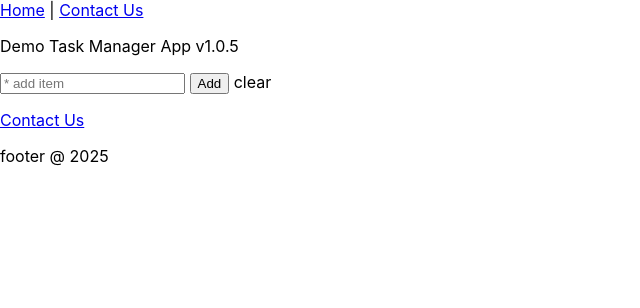
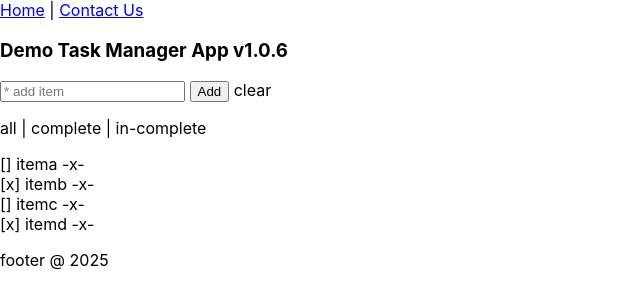
Before and after one commit to dgilbert-quickstart/taskmgr-app-v01, a React (Create React App) app in the folder taskmgr-app-v01/: page /#/ in a window 1280 px wide. Shown: the top 308 px of the page, without its empty margins (0-640 px from the left). Built offline with nearby package versions, Linux system fonts and the light colour scheme.

Commit message:
update react taskmgr app v01

```diff
--- a/taskmgr-app-v01/src/components/ContactUs.js
+++ b/taskmgr-app-v01/src/components/ContactUs.js
@@ -1,18 +1,24 @@
 function ContactUs() {
+
     return (
       <>
-        <p>Contact Us</p>
+      <div>
+          <h2>Contact Us</h2>
           <form>
               <div>
-                <span>first name: </span> <input type="text" maxLength={25} placeholder="* first name"/>
+                  <span>* first name: </span> <input type="text" maxLength={25} placeholder="* first name"/>
                   <br/>
                   <span>last name: </span> <input type="text" maxLength={25} placeholder="last name"/>
                   <br/>
-                <span>email: </span> <input type="text" maxLength={100} placeholder="* email"/>
+                  <span>* email: </span> <input type="text" maxLength={100} placeholder="* email"/>
+                  <br/>
+                  <span>* comment: </span>
+                  <br/><textarea rows={5} cols={30} maxLength={100} placeholder="* comment"></textarea>
                   <p></p>
-                <button>submit</button> {" "} <a href="#">clear</a>
+                  <button>submit</button> {" "} <a>clear</a>
               </div>
           </form>
+      </div>
       </>
     );
   }
--- a/taskmgr-app-v01/src/components/Home.js
+++ b/taskmgr-app-v01/src/components/Home.js
@@ -1,19 +1,29 @@
-import {Link} from "react-router-dom"
-//import Header form "./components/Header"
+function Home() {
 
-function Home() {
   return (
       <>
-        <p>Demo Task Manager App v1.0.5</p>
+      <div>
+          <h3>Demo Task Manager App v1.0.6</h3>
           <p></p>
           <div>
               <input type="text" maxLength={25} placeholder="* add item"/>
               {" "} <button>Add</button> {" "} <a>clear</a>
               <p></p>
           </div>
-        <Link to="/contactus">Contact Us</Link>
+          <p></p>
+          <a>all</a> {" | "}
+          <a>complete</a> {" | "}
+          <a>in-complete</a>
+          <p></p>
+          <div>
+            <span>[] itema -x- </span><br/>
+            <span>[x] itemb -x- </span><br/>
+            <span>[] itemc -x- </span><br/>
+            <span>[x] itemd -x- </span><br/>
+          </div>
           <p></p>
           <p>footer @ 2025</p>
+        </div>
       </>
 
     );
```
Also changed, not shown: taskmgr-app-v01/src/App.css (+9 -0 lines). Lines whose indentation alone changed are shown as unchanged.
